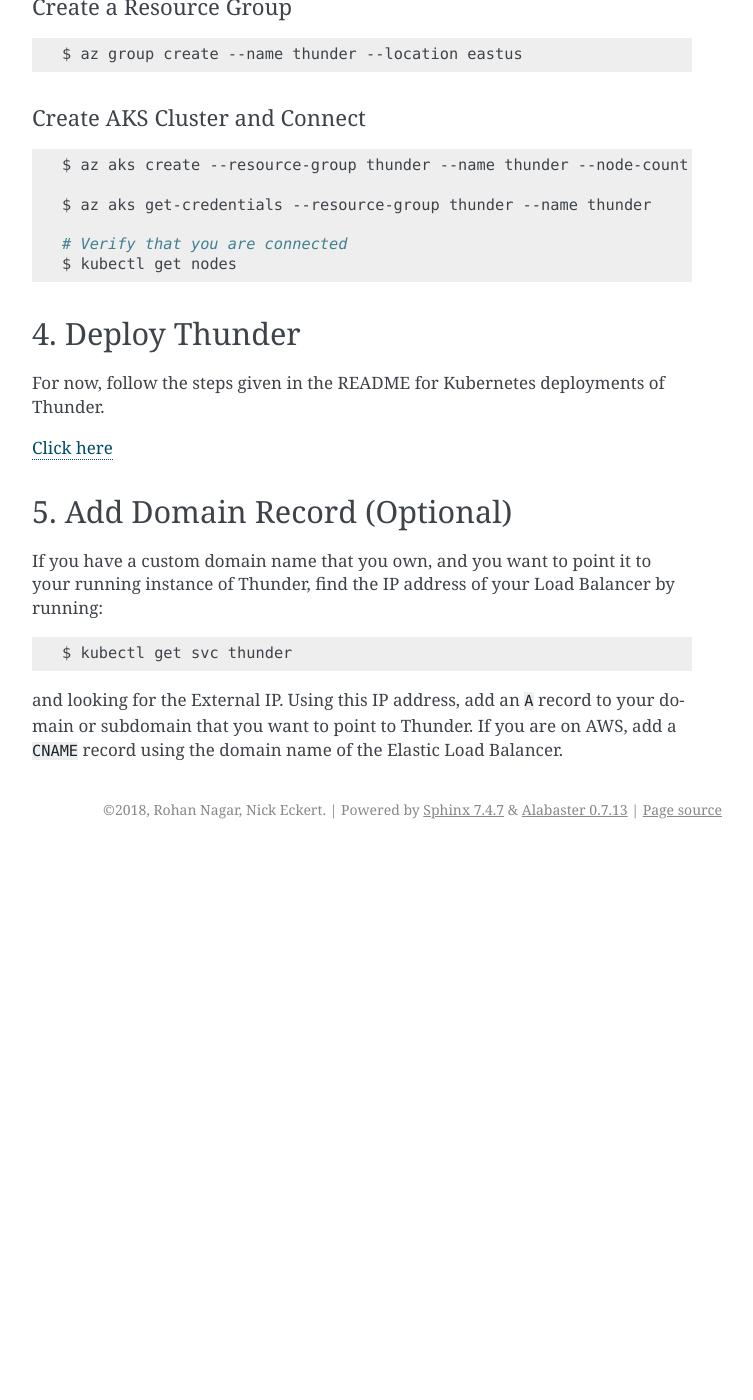
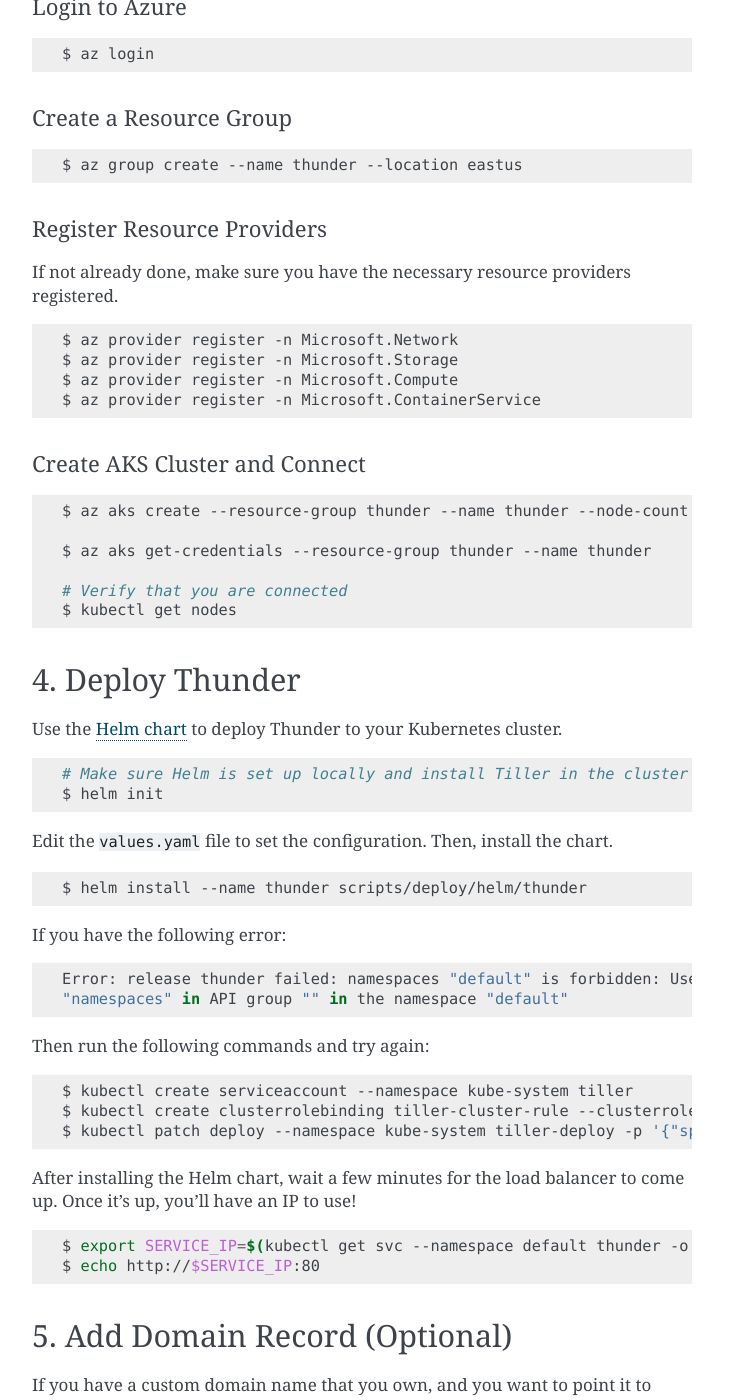
Before and after one commit to RohanNagar/thunder, a Sphinx documentation site: the page built from docs/manual/deployment.rst, in a window 1280 px wide and 1400 px high, scrolled down 1831 px. Shown: the whole window, without its empty margins (388-1141 px from the left). Built offline with Sphinx 7.4.7, drawn with Linux system fonts in a browser that asks for light colours; pages that are not in the unit, such as notebooks, are missing from menus; before the commit the page ends 2680 px from its top, so only the background shows below that; some of the changed text lies outside the part shown.

Commit message:
Update Helm deployment documentation

```diff
--- a/docs/manual/deployment.rst
+++ b/docs/manual/deployment.rst
@@ -76,6 +76,14 @@
     $ sudo apt-get update && sudo apt-get install azure-cli
 
 
+Login to Azure
+^^^^^^^^^^^^^^
+
+.. code-block:: bash
+
+    $ az login
+
+
 Create a Resource Group
 ^^^^^^^^^^^^^^^^^^^^^^^
 
@@ -84,12 +92,25 @@
     $ az group create --name thunder --location eastus
 
 
+Register Resource Providers
+^^^^^^^^^^^^^^^^^^^^^^^^^^^
+
+If not already done, make sure you have the necessary resource providers registered.
+
+.. code-block:: bash
+
+    $ az provider register -n Microsoft.Network
+    $ az provider register -n Microsoft.Storage
+    $ az provider register -n Microsoft.Compute
+    $ az provider register -n Microsoft.ContainerService
+
+
 Create AKS Cluster and Connect
 ^^^^^^^^^^^^^^^^^^^^^^^^^^^^^^
 
 .. code-block:: bash
 
-    $ az aks create --resource-group thunder --name thunder --node-count 1 --generate-ssh-keys --kubernetes-version 1.8.10
+    $ az aks create --resource-group thunder --name thunder --node-count 1 --generate-ssh-keys --kubernetes-version 1.14.6 --node-vm-size Standard_B4ms
 
     $ az aks get-credentials --resource-group thunder --name thunder
 
@@ -100,9 +121,42 @@
 4. Deploy Thunder
 =================
 
-For now, follow the steps given in the README for Kubernetes deployments of Thunder.
+Use the `Helm chart <https://github.com/RohanNagar/thunder/tree/master/scripts/deploy/helm/thunder>`_ to deploy Thunder
+to your Kubernetes cluster.
 
-`Click here <https://github.com/RohanNagar/thunder#running-on-kubernetes>`_
+.. code-block:: bash
+
+    # Make sure Helm is set up locally and install Tiller in the cluster
+    $ helm init
+
+Edit the ``values.yaml`` file to set the configuration. Then, install the chart.
+
+.. code-block:: bash
+
+    $ helm install --name thunder scripts/deploy/helm/thunder
+
+If you have the following error:
+
+.. code-block:: bash
+
+    Error: release thunder failed: namespaces "default" is forbidden: User "system:serviceaccount:kube-system:default" cannot get resource
+    "namespaces" in API group "" in the namespace "default"
+
+Then run the following commands and try again:
+
+.. code-block:: bash
+
+    $ kubectl create serviceaccount --namespace kube-system tiller
+    $ kubectl create clusterrolebinding tiller-cluster-rule --clusterrole=cluster-admin --serviceaccount=kube-system:tiller
+    $ kubectl patch deploy --namespace kube-system tiller-deploy -p '{"spec":{"template":{"spec":{"serviceAccount":"tiller"}}}}'
+
+After installing the Helm chart, wait a few minutes for the load balancer to come up. Once it's up, you'll have an IP to use!
+
+.. code-block:: bash
+
+    $ export SERVICE_IP=$(kubectl get svc --namespace default thunder -o jsonpath='{.status.loadBalancer.ingress[0].ip}')
+    $ echo http://$SERVICE_IP:80
+
 
 5. Add Domain Record (Optional)
 ===============================
```
